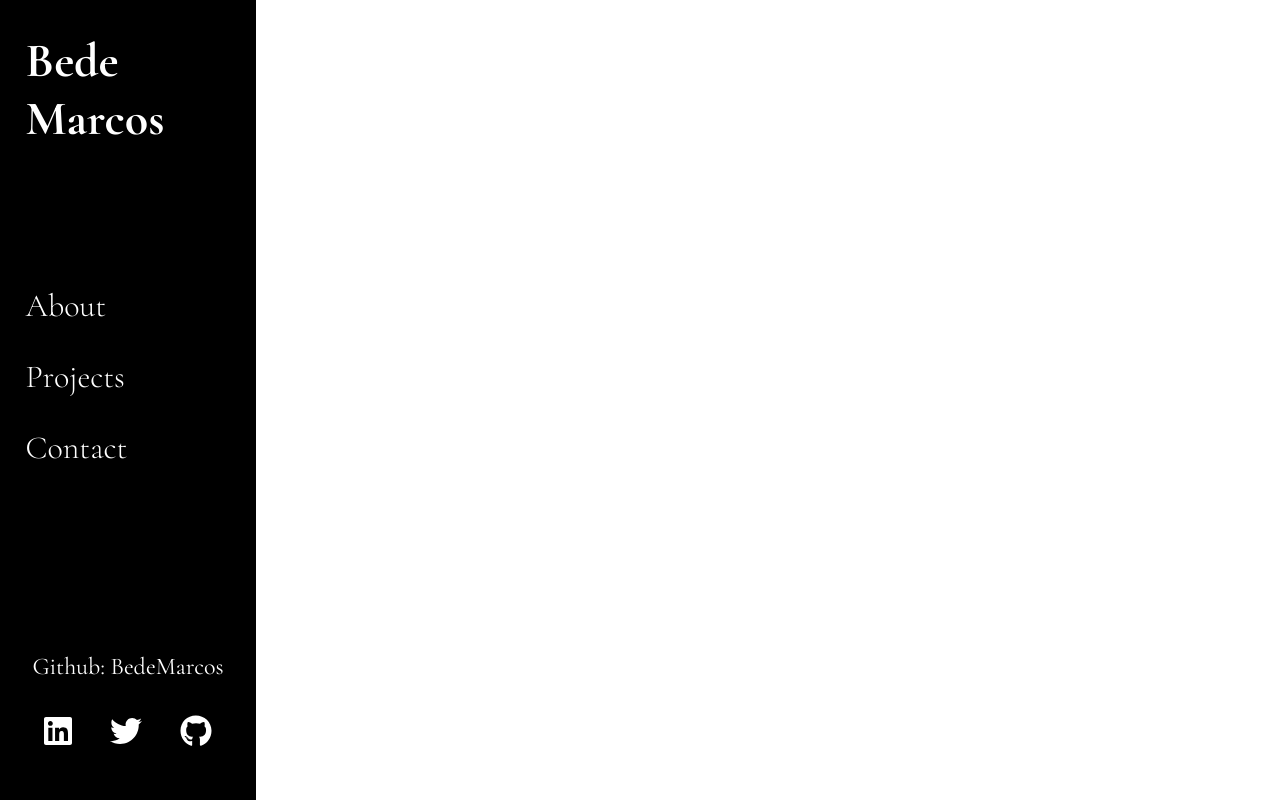
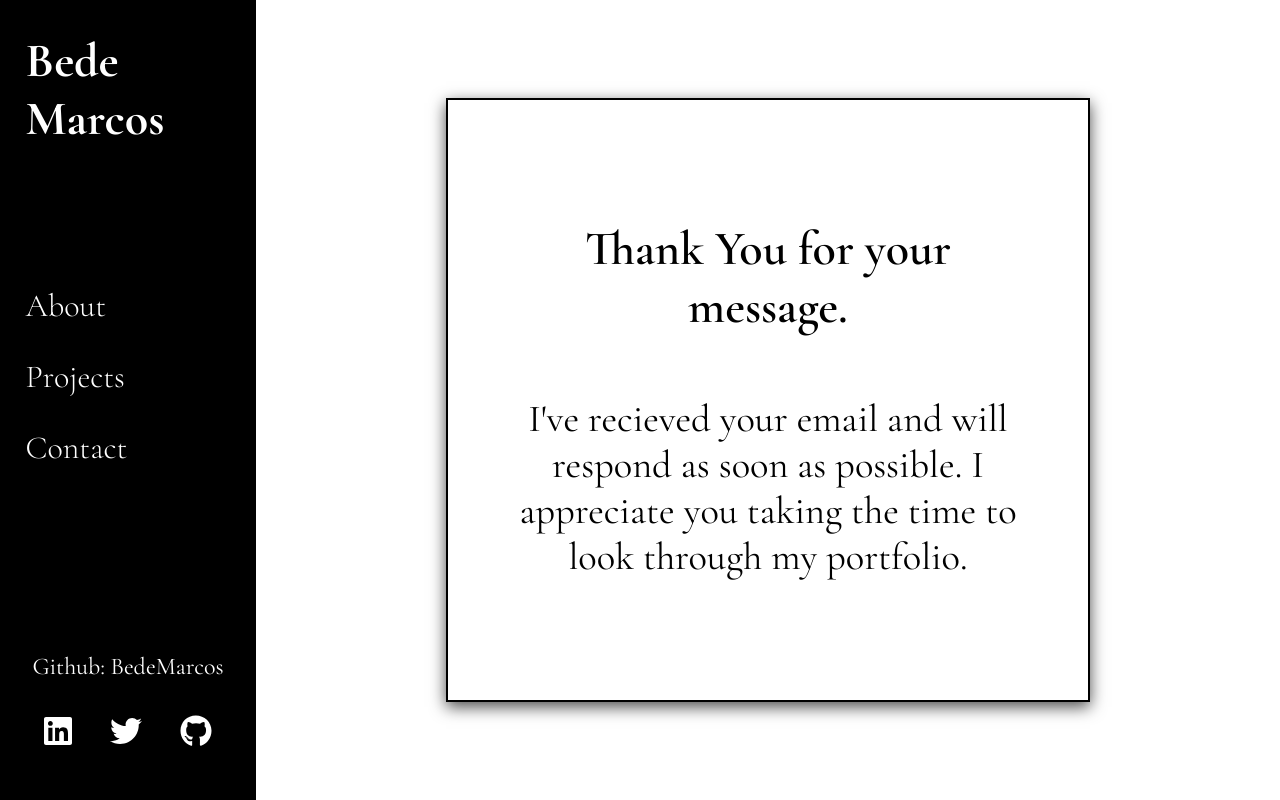
Before and after one commit to BedeMS/Portfolio, a React (Create React App) app: page /Confirmation in a window 1280 px wide. Built offline with nearby package versions, Linux system fonts and the light colour scheme.

Commit message:
Confirmation page completed

```diff
--- a/src/containers/App/App.js
+++ b/src/containers/App/App.js
@@ -5,14 +5,15 @@ import { far } from "@fortawesome/free-regular-svg-icons";
 import { fab } from "@fortawesome/free-brands-svg-icons";
 import { fas } from "@fortawesome/free-solid-svg-icons";
 import Nav from "../../components/Nav/Nav";
+import Confirmation from "../Contact/Confirmation/Confirmation";
 import Home from "../Home/Home";
 import About from "../About/About";
 import Projects from "../Projects/Projects";
 import Contact from "../Contact/Contact";
 import "./App.css";
-import { init } from "emailjs-com";
+import emailjs, { init } from "emailjs-com";
 
-init("user_weN16nmdoy17uIQkz6WIW");
+// init("user_weN16nmdoy17uIQkz6WIW");
 
 library.add(far, fab, fas);
 
@@ -21,9 +22,10 @@ function App() {
     <div className="App">
       <Nav />
       <Switch>
-        <Route exact path="/Contact" render={() => <Contact />} />
+        <Route exact path="/Contact" render={routeProps => <Contact {...routeProps} />} />
         <Route exact path="/About" render={() => <About />} />
         <Route exact path="/Projects" render={() => <Projects />} />
+        <Route exact path="/Confirmation" render={() => <Confirmation />} />
         <Route exact path="/" render={() => <Home />} />
       </Switch>
     </div>
--- /dev/null
+++ b/src/containers/Contact/Confirmation/Confirmation.css
@@ -0,0 +1,18 @@
+.Confirmation {
+  width: 80%;
+  height: 80%;
+  display: flex;
+  flex-direction: column;
+  justify-content: space-evenly;
+  text-align: center;
+}
+
+.Confirmation__title {
+  font-size: 3rem;
+  font-weight: 600;
+
+}
+
+.Confirmation__desc {
+  font-size: 2.4rem;
+}
--- /dev/null
+++ b/src/containers/Contact/Confirmation/Confirmation.js
@@ -0,0 +1,18 @@
+import React from "react";
+import "./Confirmation.css";
+
+function Confirmation(props) {
+  return (
+    <div className="Contact">
+      <div className="Confirmation">
+        <h1 className="Confirmation__title">Thank You for your message.</h1>
+        <p className="Confirmation__desc">
+          I've recieved your email and will respond as soon as possible. I
+          appreciate you taking the time to look through my portfolio.
+        </p>
+      </div>
+    </div>
+  );
+}
+
+export default Confirmation;
--- a/src/containers/Contact/Contact.css
+++ b/src/containers/Contact/Contact.css
@@ -7,4 +7,5 @@
   flex-direction: column;
   justify-content: space-evenly;
   align-items: center;
+  box-shadow: 0 5px 15px rgba(0, 0, 0, 0.7);
 }
--- a/src/containers/Contact/Contact.js
+++ b/src/containers/Contact/Contact.js
@@ -8,6 +8,7 @@ import checkForm from "../../validation/contactValidation";
 import emailjs from "emailjs-com";
 import useToggle from "../../hooks/useToggleHook";
 import "./Contact.css";
+import Confirmation from "./Confirmation/Confirmation";
 
 const contactForm = {
   name: "",
@@ -36,11 +37,22 @@ function Contact(props) {
   };
 
   const sendEmail = () => {
-    emailjs.send("default_service", "template_7mnmar9", contact).then(
+    emailjs
+      .send(
+        "default_service",
+        "template_7mnmar9",
+        contact,
+        "user_weNl6nmdoyl7uIQkz6WIW"
+      )
+      .then(
         (response) => {
+          props.history.push("/Confirmation");
           console.log("SUCCESS!", response.status, response.text);
         },
         (err) => {
+          setErrors({
+            fail: "Server seems to have stalled. Please try it again.",
+          });
           console.log("FAILED...", err);
         }
       );
@@ -48,6 +60,7 @@ function Contact(props) {
 
   return (
     <form className="Contact" onSubmit={handleSubmit}>
+      <h1>Let's get in Touch</h1>
       <Input
         colorScheme="dark"
         label="Name"
@@ -72,6 +85,7 @@ function Contact(props) {
       />
       {errors.message && <Error error={errors.message} />}
       <Button type="submit" name="Submit" />
+      {errors.fail && <Error error={errors.fail} />}
     </form>
   );
 }
```
Lines whose indentation alone changed are shown as unchanged.
